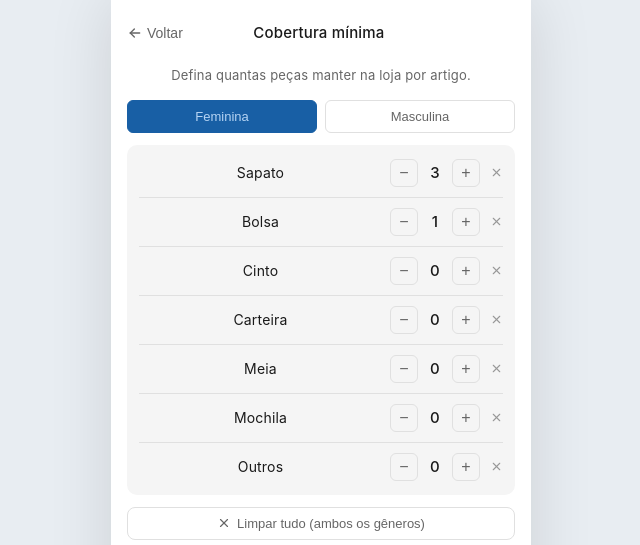
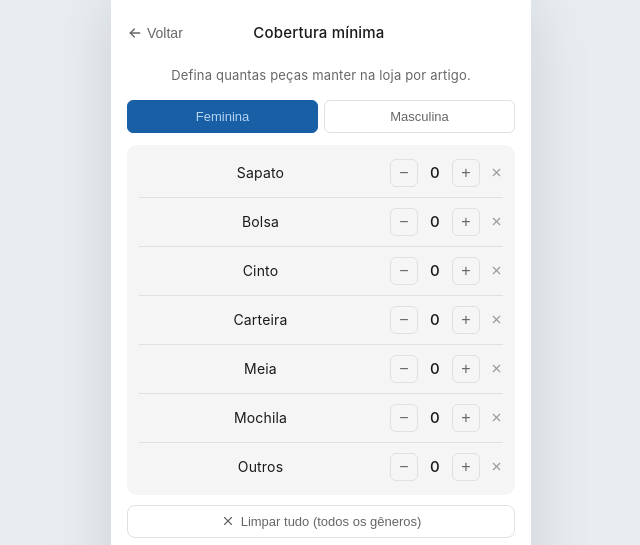
Before and after one commit to gestaoestoqueapp-maker/transfera, a React (Vite) app: page /coverage in a window 1280 px wide. Shown: the top 545 px of the page, without its empty margins (319-959 px from the left). Built offline with nearby package versions, Linux system fonts and the light colour scheme.

Commit message:
bloco2: artigos e generos dinamicos da base, cobertura por genero independente

```diff
--- a/src/context/AppContext.jsx
+++ b/src/context/AppContext.jsx
@@ -7,10 +7,7 @@ const defaultStorages = [
   { id: 2, name: 'Estoque extra', active: true, isDefault: true },
 ]
 
-const defaultCoverage = {
-  FEMININA: { SAPATO: 3, BOLSA: 1, CINTO: 0, CARTEIRA: 0, MEIA: 0, MOCHILA: 0, OUTROS: 0 },
-  MASCULINA: { SAPATO: 3, BOLSA: 2, CINTO: 5, CARTEIRA: 5, MEIA: 3, MOCHILA: 2, OUTROS: 0 },
-}
+const defaultCoverage = {}
 
 function loadFromStorage(key, fallback) {
   try {
@@ -31,7 +28,7 @@ export function AppProvider({ children }) {
   const [firstAccess, setFirstAccess] = useState(() => loadFromStorage('transfera_firstAccess', true))
   const [showTutorial, setShowTutorial] = useState(() => loadFromStorage('transfera_showTutorial', true))
   const [storages, setStorages] = useState(() => loadFromStorage('transfera_storages', defaultStorages))
-  const [coverage, setCoverage] = useState(() => loadFromStorage('transfera_coverage', defaultCoverage))
+const [coverage, setCoverage] = useState(() => loadFromStorage('transfera_coverage', defaultCoverage) || {})
 
   const [baseData, setBaseData] = useState([])
   const [systemData, setSystemData] = useState([])
@@ -39,6 +36,8 @@ export function AppProvider({ children }) {
   const [validationErrors, setValidationErrors] = useState([])
   const [ignoredItems, setIgnoredItems] = useState([])
   const [results, setResults] = useState(null)
+  const [availableArticles, setAvailableArticles] = useState([])
+  const [availableGenders, setAvailableGenders] = useState([])
 
   useEffect(() => { saveToStorage('transfera_firstAccess', firstAccess) }, [firstAccess])
   useEffect(() => { saveToStorage('transfera_showTutorial', showTutorial) }, [showTutorial])
@@ -69,6 +68,8 @@ export function AppProvider({ children }) {
       ignoredItems, setIgnoredItems,
       coverage, setCoverage,
       results, setResults,
+      availableArticles, setAvailableArticles,
+      availableGenders, setAvailableGenders,
     }}>
       {children}
     </AppContext.Provider>
--- a/src/pages/Coverage.jsx
+++ b/src/pages/Coverage.jsx
@@ -3,31 +3,59 @@ import { useNavigate } from 'react-router-dom'
 import { IconArrowLeft, IconArrowRight, IconX } from '@tabler/icons-react'
 import { useApp } from '../context/AppContext'
 import { parseSystemData, parseBaseData, parseInventoryTxt, parseInventoryExcel, calculateResults, groupResults } from '../utils/processData'
-const ARTICLES = ['SAPATO', 'BOLSA', 'CINTO', 'CARTEIRA', 'MEIA', 'MOCHILA', 'OUTROS']
+
 export default function Coverage() {
   const navigate = useNavigate()
-  const { coverage, setCoverage, systemData, inventoryData, storages, baseData, setResults } = useApp()
-  const [activeGender, setActiveGender] = useState('FEMININA')
+  const {
+    coverage, setCoverage,
+    systemData, inventoryData, storages,
+    baseData, setResults,
+    availableArticles, availableGenders,
+  } = useApp()
+
+  const [activeGender, setActiveGender] = useState(null)
+
+  const safeCoverage = coverage || {}
+
+  const genders = availableGenders.length > 0
+    ? availableGenders
+    : ['FEMININA', 'MASCULINA']
+
+  const articles = availableArticles.length > 0
+    ? availableArticles
+    : ['SAPATO', 'BOLSA', 'CINTO', 'CARTEIRA', 'MEIA', 'MOCHILA', 'OUTROS']
+
+  const activeTab = activeGender || genders[0]
+
   const updateCoverage = (gender, article, delta) => {
-    setCoverage(prev => ({ ...prev, [gender]: { ...prev[gender], [article]: Math.max(0, (prev[gender]?.[article] || 0) + delta) } }))
-  }
-  const clearArticle = (gender, article) => {
-    setCoverage(prev => ({ ...prev, [gender]: { ...prev[gender], [article]: 0 } }))
-  }
-  const clearAll = () => {
     setCoverage(prev => {
-      const newCov = { ...prev }
-      Object.keys(newCov).forEach(gender => {
-        ARTICLES.forEach(article => { newCov[gender] = { ...newCov[gender], [article]: 0 } })
-      })
-      return newCov
+      const p = prev || {}
+      return { ...p, [gender]: { ...(p[gender] || {}), [article]: Math.max(0, (p[gender]?.[article] || 0) + delta) } }
     })
   }
+
+  const clearArticle = (gender, article) => {
+    setCoverage(prev => {
+      const p = prev || {}
+      return { ...p, [gender]: { ...(p[gender] || {}), [article]: 0 } }
+    })
+  }
+
+  const clearAll = () => {
+    const newCov = {}
+    genders.forEach(gender => {
+      newCov[gender] = {}
+      articles.forEach(article => { newCov[gender][article] = 0 })
+    })
+    setCoverage(newCov)
+  }
+
   const handleCalculate = () => {
     const base = Array.isArray(baseData) ? parseBaseData(baseData) : baseData
     const activeStorages = storages.filter(s => s.active)
     const uploadStorages = activeStorages.slice(0, -1)
     const systemParsed = parseSystemData(systemData)
+
     const inventoryByStorage = {}
     uploadStorages.forEach(storage => {
       const data = inventoryData[storage.id]
@@ -36,46 +64,65 @@ export default function Coverage() {
       const counts = isTxt ? parseInventoryTxt(data, base).counts : parseInventoryExcel(data)
       inventoryByStorage[storage.id] = counts
     })
-    const raw = calculateResults(systemParsed, base, inventoryByStorage, storages, coverage)
+
+    const raw = calculateResults(systemParsed, base, inventoryByStorage, storages, safeCoverage)
     const grouped = groupResults(raw)
     setResults({ raw, grouped })
     navigate('/results')
   }
+
   return (
     <div className="page">
       <div className="page-header">
-        <button className="back-btn" onClick={() => navigate('/validation')}><IconArrowLeft size={16} /> Voltar</button>
+        <button className="back-btn" onClick={() => navigate('/validation')}>
+          <IconArrowLeft size={16} /> Voltar
+        </button>
         <div className="page-title">Cobertura mínima</div>
         <div style={{ width: 60 }} />
       </div>
-      <p style={{ fontSize: 13, color: 'var(--text-secondary)', marginBottom: 14, lineHeight: 1.5 }}>Defina quantas peças manter na loja por artigo.</p>
-      <div className="gender-tabs">
-        {['FEMININA', 'MASCULINA'].map(g => (
-          <button key={g} className={"gender-tab " + (activeGender === g ? 'active' : '')} onClick={() => setActiveGender(g)}>
+
+      <p style={{ fontSize: 13, color: 'var(--text-secondary)', marginBottom: 14, lineHeight: 1.5 }}>
+        Defina quantas peças manter na loja por artigo.
+      </p>
+
+      <div className="gender-tabs" style={{ flexWrap: 'wrap', gap: 6 }}>
+        {genders.map(g => (
+          <button
+            key={g}
+            className={'gender-tab ' + (activeTab === g ? 'active' : '')}
+            onClick={() => setActiveGender(g)}
+          >
             {g.charAt(0) + g.slice(1).toLowerCase()}
           </button>
         ))}
       </div>
-      <div style={{ background: 'var(--gray-bg)', borderRadius: 10, padding: '4px 12px', marginBottom: 12 }}>
-        {ARTICLES.map(article => (
+
+      <div style={{ background: 'var(--gray-bg)', borderRadius: 10, padding: '4px 12px', marginBottom: 10 }}>
+        {articles.map(article => (
           <div className="coverage-row" key={article}>
-            <span className="coverage-name">{article.charAt(0) + article.slice(1).toLowerCase()}</span>
+            <span className="coverage-name">
+              {article.charAt(0) + article.slice(1).toLowerCase()}
+            </span>
             <div className="qty-control">
-              <button className="qty-btn" onClick={() => updateCoverage(activeGender, article, -1)}>−</button>
-              <span className="qty-value">{coverage[activeGender]?.[article] || 0}</span>
-              <button className="qty-btn" onClick={() => updateCoverage(activeGender, article, 1)}>+</button>
-              <button onClick={() => clearArticle(activeGender, article)} style={{ background: 'none', border: 'none', cursor: 'pointer', color: '#999', marginLeft: 4, display: 'flex', alignItems: 'center' }} title="Limpar">
+              <button className="qty-btn" onClick={() => updateCoverage(activeTab, article, -1)}>−</button>
+              <span className="qty-value">{safeCoverage[activeTab]?.[article] || 0}</span>
+              <button className="qty-btn" onClick={() => updateCoverage(activeTab, article, 1)}>+</button>
+              <button onClick={() => clearArticle(activeTab, article)} style={{ background: 'none', border: 'none', cursor: 'pointer', color: '#999', marginLeft: 4, display: 'flex', alignItems: 'center' }}>
                 <IconX size={13} />
               </button>
             </div>
           </div>
         ))}
       </div>
+
       <button onClick={clearAll} style={{ width: '100%', padding: '8px', background: 'transparent', border: '1px solid var(--gray-border)', borderRadius: 8, fontSize: 13, color: 'var(--text-secondary)', cursor: 'pointer', marginBottom: 16, display: 'flex', alignItems: 'center', justifyContent: 'center', gap: 6 }}>
-        <IconX size={14} /> Limpar tudo (ambos os gêneros)
+        <IconX size={14} /> Limpar tudo (todos os gêneros)
       </button>
+
       <div className="mt-auto">
-        <button className="btn-primary" onClick={handleCalculate}>Ver resultado <IconArrowRight size={16} /></button>
+        <button className="btn-primary" onClick={handleCalculate}>
+          Ver resultado <IconArrowRight size={16} />
+        </button>
       </div>
     </div>
   )
--- a/src/pages/Validation.jsx
+++ b/src/pages/Validation.jsx
@@ -3,19 +3,34 @@ import { useNavigate } from 'react-router-dom'
 import { IconArrowLeft, IconArrowRight, IconAlertTriangle, IconCircleCheck } from '@tabler/icons-react'
 import { useApp } from '../context/AppContext'
 import { parseBaseData, parseInventoryTxt, parseInventoryExcel } from '../utils/processData'
+
 export default function Validation() {
   const navigate = useNavigate()
-  const { systemData, inventoryData, storages, baseData, setBaseData, setValidationErrors, setIgnoredItems } = useApp()
+  const {
+    systemData, inventoryData, storages,
+    baseData, setBaseData,
+    setValidationErrors, setIgnoredItems,
+    setAvailableArticles, setAvailableGenders,
+  } = useApp()
+
   const [errors, setErrors] = useState([])
   const [showAll, setShowAll] = useState(false)
   const [processed, setProcessed] = useState(false)
+
   useEffect(() => {
     const run = () => {
       const base = Array.isArray(baseData) ? parseBaseData(baseData) : baseData
       if (Array.isArray(baseData)) setBaseData(base)
+
+      const articles = [...new Set(Object.values(base).map(p => p.article).filter(Boolean))]
+      const genders = [...new Set(Object.values(base).map(p => p.gender).filter(Boolean))]
+      setAvailableArticles(articles.sort())
+      setAvailableGenders(genders.sort())
+
       const allErrors = []
       const activeStorages = storages.filter(s => s.active)
       const uploadStorages = activeStorages.slice(0, -1)
+
       uploadStorages.forEach(storage => {
         const data = inventoryData[storage.id]
         if (!data) return
@@ -30,15 +45,23 @@ export default function Validation() {
           })
         }
       })
+
       setErrors(allErrors)
       setValidationErrors(allErrors)
       setProcessed(true)
     }
     run()
   }, [])
+
   const handleIgnoreAll = () => { setIgnoredItems(errors); navigate('/coverage') }
   const visibleErrors = showAll ? errors : errors.slice(0, 10)
-  if (!processed) return <div className="page" style={{ alignItems: 'center', justifyContent: 'center' }}><p style={{ color: 'var(--text-secondary)' }}>Validando arquivos...</p></div>
+
+  if (!processed) return (
+    <div className="page" style={{ alignItems: 'center', justifyContent: 'center' }}>
+      <p style={{ color: 'var(--text-secondary)' }}>Validando arquivos...</p>
+    </div>
+  )
+
   return (
     <div className="page">
       <div className="page-header">
@@ -46,6 +69,7 @@ export default function Validation() {
         <div className="page-title">Validação</div>
         <div style={{ width: 60 }} />
       </div>
+
       {errors.length === 0 ? (
         <div style={{ textAlign: 'center', padding: '40px 0' }}>
           <IconCircleCheck size={48} color="#3B6D11" style={{ marginBottom: 12 }} />
@@ -79,11 +103,17 @@ export default function Validation() {
           </div>
         </div>
       )}
+
       <div style={{ fontSize: 13, color: 'var(--text-secondary)', lineHeight: 1.5, marginTop: 8 }}>
         {errors.length > 0 ? 'Itens ignorados não entram no cálculo. Um resumo aparecerá ao exportar.' : 'Prossiga para configurar a cobertura mínima.'}
       </div>
+
       <div className="mt-auto">
-        {errors.length === 0 && <button className="btn-primary" onClick={() => navigate('/coverage')}>Configurar cobertura <IconArrowRight size={16} /></button>}
+        {errors.length === 0 && (
+          <button className="btn-primary" onClick={() => navigate('/coverage')}>
+            Configurar cobertura <IconArrowRight size={16} />
+          </button>
+        )}
       </div>
     </div>
   )
--- a/src/utils/processData.js
+++ b/src/utils/processData.js
@@ -120,9 +120,7 @@ export function calculateResults(systemData, baseData, inventoryByStorage, stora
     const storeCount = countsByStorage[uploadStorages[0]?.id] || 0
     const extra = calculatedQty
 
-    const genderKey = ['FEMININA', 'KIDS', 'UNISSEX'].includes(product.gender)
-      ? 'FEMININA'
-      : 'MASCULINA'
+    const genderKey = product.gender
 
     const target = coverage[genderKey]?.[product.article] || 0
     let replenish = 0
```
